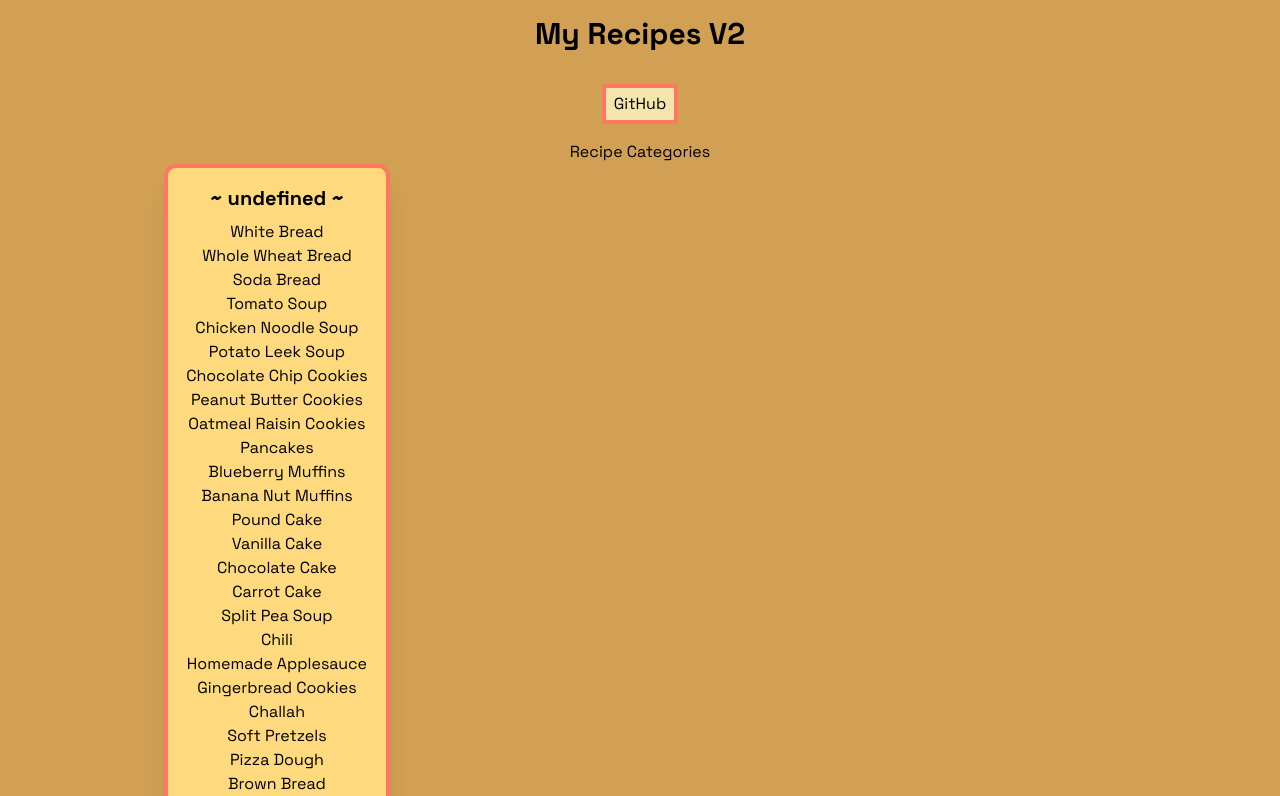
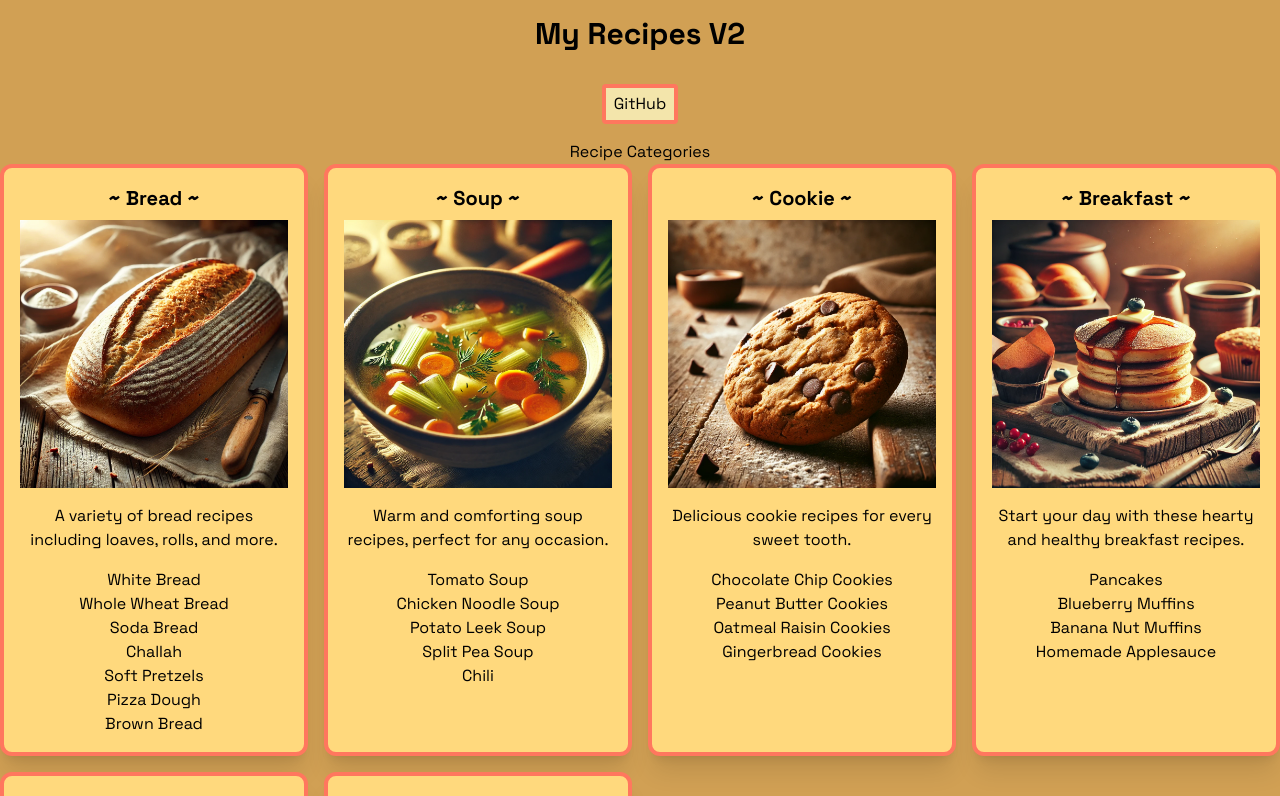
Before and after one commit to amy-enn/recipe-app-v2, a React (Vite) app: page / in a window 1280 px wide. Shown: the top 796 px of the page. Built offline with nearby package versions, Linux system fonts and the light colour scheme.

Commit message:
rewired categories and ui to include category information and images

```diff
--- a/src/components/RecipeList.tsx
+++ b/src/components/RecipeList.tsx
@@ -13,41 +13,54 @@ const RecipeList = ({ onRecipeSelect }: RecipeListProps) => {
         throw new Error('RecipeContext must be used within a RecipeProvider');
     }
 
-    const { recipes } = context;
+    const { recipes, categories } = context;
 
+
+    // group recipes by category id
     // TODO: switch to useMemo for the grouped recipes
     const groupedRecipes = recipes.reduce((acc, recipe) => {
-        const category = recipe.category;
-        if (!acc[category]) {
-            acc[category] = [];
+        const categoryId = recipe.category_id;
+        if (!acc[categoryId]) {
+            acc[categoryId] = [];
         }
-        acc[category].push(recipe);
+        acc[categoryId].push(recipe);
         return acc;
-    }, {} as Record<string, Recipe[]>);
+    }, {} as Record<number, Recipe[]>);
+
 
     return (
         <>
             <h3>Recipe Categories</h3>
             <div className="grid grid-cols-1 sm:grid-cols-2 lg:grid-cols-3 xl:grid-cols-4 gap-4">
-            {Object.keys(groupedRecipes).map((category) => (
-                <div key={category} className="p-4 bg-butter rounded-xl shadow-xl border-4 border-peach">
-                    <h2 className="text-xl font-bold mb-2 text-center">~ {category} ~</h2>
+                {Object.keys(groupedRecipes).map((categoryIdStr) => {
+                    const categoryId = parseInt(categoryIdStr, 10);
+                    const category = categories.find(cat => cat.id === Number(categoryId));
+
+                    return (
+                        <div key={categoryId} className="p-4 bg-butter rounded-xl shadow-xl border-4 border-peach">
+                            {category && (
+                                <>
+                                    <h2 className="text-xl font-bold mb-2 text-center">~ {category.name} ~</h2>
+                                    <img src={category.imageUrl} alt={category.name} className="mb-4 mx-auto" />
+                                    <p className="text-center mb-4">{category.description}</p>
+                                </>
+                            )}
                             <ul>
-                        {groupedRecipes[category].map((recipe) => (
-
+                                {groupedRecipes[categoryId].map((recipe) => (
                                     <li
                                         key={recipe.recipe_id}
-                                onClick={() => onRecipeSelect(recipe)} className="cursor-pointer hover:underline text-center">
+                                        onClick={() => onRecipeSelect(recipe)}
+                                        className="cursor-pointer hover:underline text-center"
+                                    >
                                         {recipe.recipe_name}
                                     </li>
                                 ))}
                             </ul>
                         </div>
-            ))}
+                    );
+                })}
             </div>
         </>
-
     );
 };
-
 export default RecipeList;
--- a/src/context/RecipeContext.tsx
+++ b/src/context/RecipeContext.tsx
@@ -1,10 +1,18 @@
 import { createContext, useState, ReactNode } from 'react';
 import recipeData from '../recipes.json';
+import categoryData from '../categories.json';
+
+export type Category = {
+    id: number;
+    name: string;
+    description: string;
+    imageUrl: string;
+}
 
 export type Recipe = {
     recipe_name: string;
     recipe_id: number;
-    category: string;
+    category_id: number;
     ingredients: { ingredient_name: string; quantity: string }[];
     instructions: string[];
     description: string;
@@ -12,6 +20,7 @@ export type Recipe = {
 
 interface RecipeContextProps {
     recipes: Recipe[];
+    categories: Category[];
     selectedRecipe: Recipe | null;
     bookmarks: Recipe[];
     setSelectedRecipe: (recipe: Recipe) => void;
@@ -22,8 +31,13 @@ interface RecipeContextProps {
 const RecipeContext = createContext<RecipeContextProps | undefined>(undefined);
 
 const RecipeProvider = ({ children }: { children: ReactNode }) => {
-    const [recipes, setRecipes] = useState<Recipe[]>(recipeData);
+    const recipes: Recipe[] = recipeData;
+
+    const categories: Category[] = categoryData;
+
+
     const [selectedRecipe, setSelectedRecipe] = useState<Recipe | null>(null);
+
     const [bookmarks, setBookmarks] = useState<Recipe[]>([]);
 
     const selectRecipe = (recipe: Recipe) => setSelectedRecipe(recipe);
@@ -34,7 +48,7 @@ const RecipeProvider = ({ children }: { children: ReactNode }) => {
 
     return (
         <RecipeContext.Provider
-            value={{ recipes, selectedRecipe, setSelectedRecipe, bookmarks, selectRecipe, addBookmark }}
+            value={{ recipes, categories, selectedRecipe, setSelectedRecipe, bookmarks, selectRecipe, addBookmark }}
         >
             {children}
         </RecipeContext.Provider>
```
Lines whose indentation alone changed are shown as unchanged.
